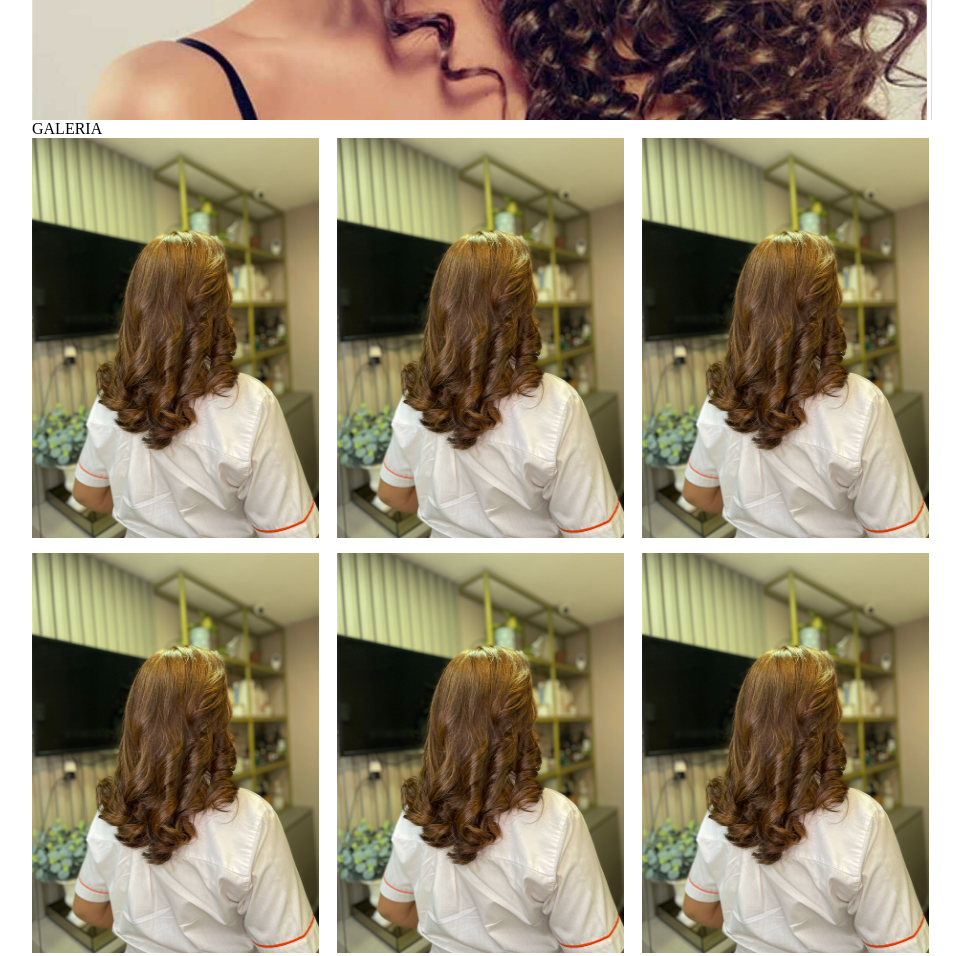
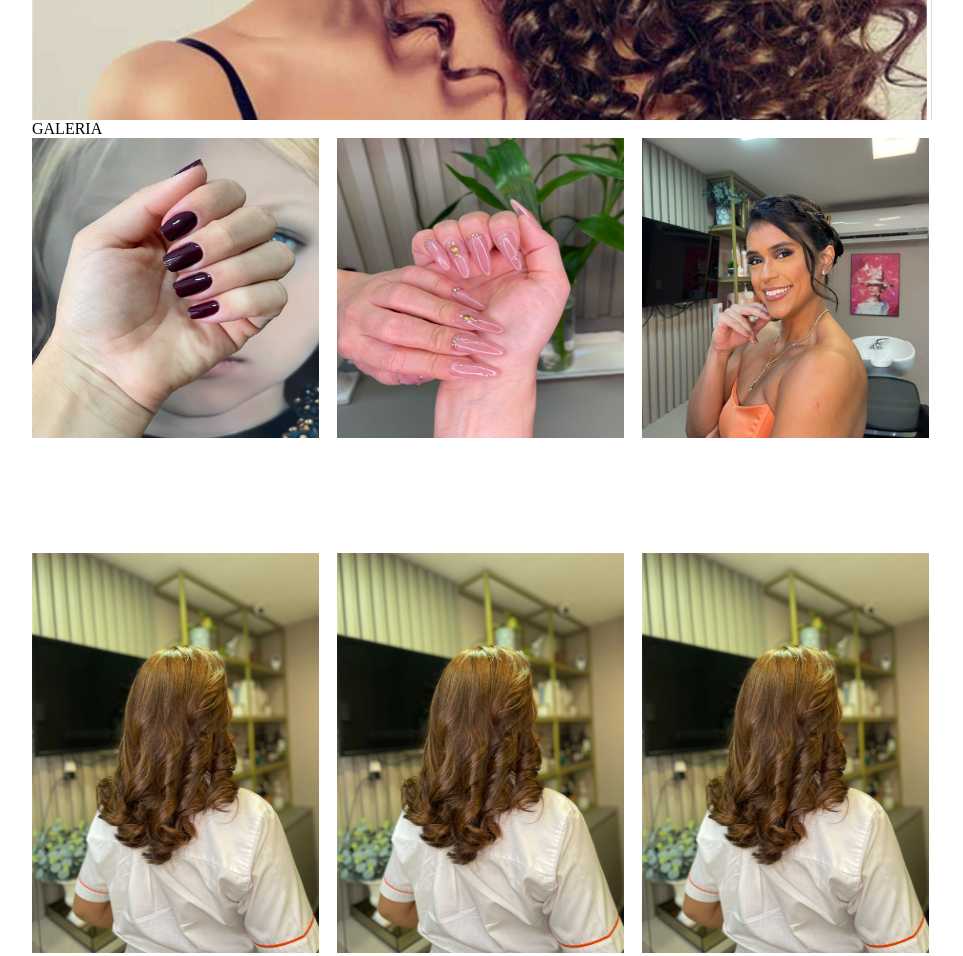
Before and after one commit to ShayMartins/royalebeaut.com, a plain HTML site: page menu1.html in a window 1280 px wide. Shown: the part 600-1556 px from the top of the page, without its empty margins (158-1121 px from the left). Drawn offline with Linux system fonts and the light colour scheme.

Commit message:
atualizar

```diff
--- a/menu1.html
+++ b/menu1.html
@@ -45,11 +45,11 @@
       <div>GALERIA
 
         <div class="galeria" >
-          <div class="galeria_img galeria_img" ><img src="galeria/1.jpeg" width="287px" height="400px alt="></i></div>
+          <div class="galeria_img galeria_img" ><img src="galeria/379836318_18372359551067990_4650930942460761133_n.jpg" width="287px" height="300px alt=""></div>
 
-          <div class="galeria_img galeria_img" ><img src="galeria/1.jpeg" width="287px" height="400px alt="></i></div>
+          <div class="galeria_img galeria_img" ><img src="galeria/383749243_18373807192067990_728497793625007381_n.jpg" width="287px" height="300px alt="></i></div>
 
-          <div class="galeria_img galeria_img" ><img src="galeria/1.jpeg" width="287px" height="400px alt="></i></div>
+          <div class="galeria_img galeria_img" ><img src="galeria/386503204_18374864857067990_8222219654863965612_n.jpg" width="287px" height="300px alt="></i></div>
 
           <div class="galeria_img galeria_img" ><img src="galeria/1.jpeg" width="287px" height="400px alt="></i></div>
 
--- a/style.css
+++ b/style.css
@@ -98,7 +98,7 @@ main {
 .galeria_img {
   width: 287px;
   height: 400px;
-  background-color: blueviolet;
+  background-position: 100%;
   border-radius: 5px;
   object-fit: cover;
 }
```
Also changed, not shown: galeria/384546926_714180833885188_1486218190623334411_n.jpg (deleted).
